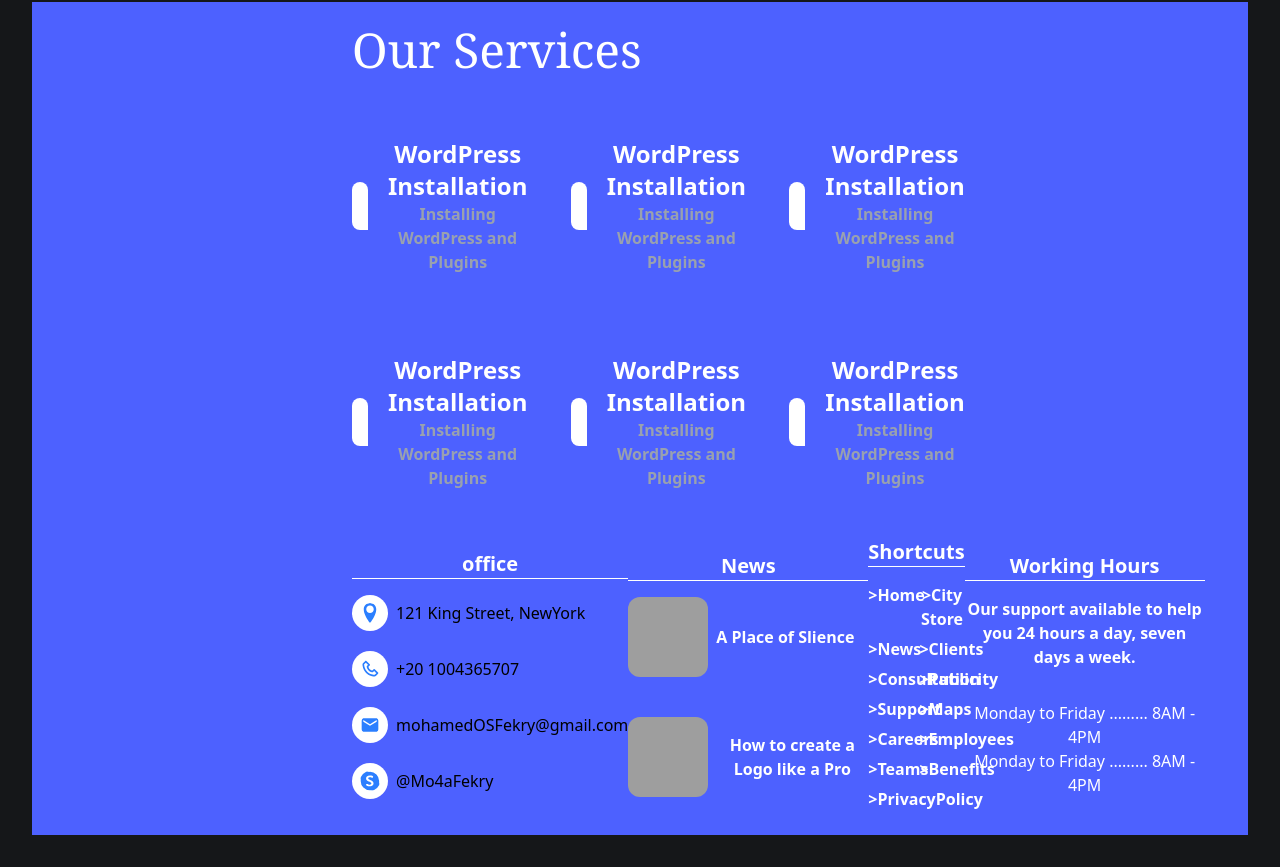
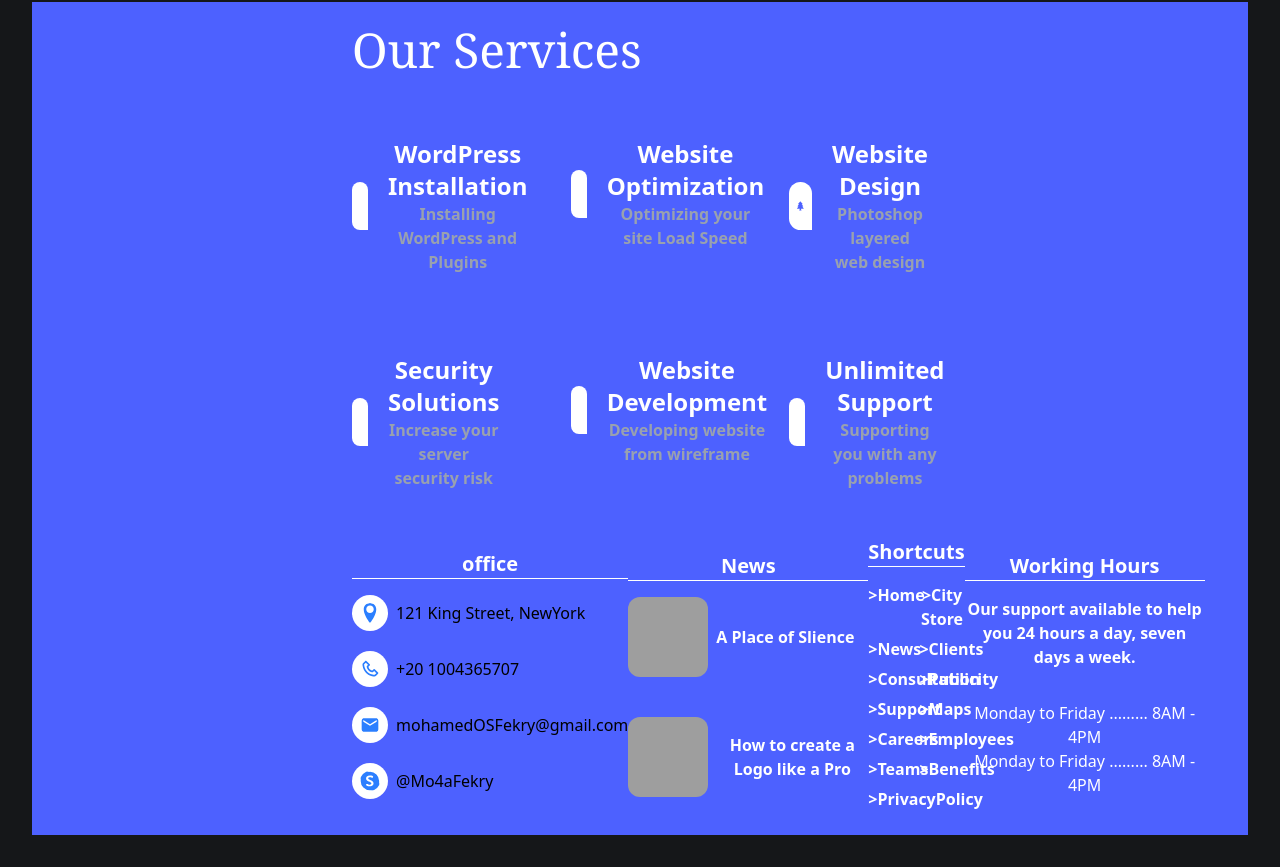
Before and after one commit to moshaosama/BizWorld, a React (Vite) app: page / in a window 1280 px wide. Shown: the part 2180-3047 px from the top of the page. Built offline with nearby package versions, Linux system fonts and the light colour scheme; grey boxes are pictures that could not be loaded.

Commit message:
Complete OurService Setion

```diff
--- a/src/Components/OurService/OurService.tsx
+++ b/src/Components/OurService/OurService.tsx
@@ -1,8 +1,23 @@
-import { lazy, Suspense } from "react";
+import { lazy, Suspense, useMemo } from "react";
 import { Container } from "../../Style";
+import { OurServiceList } from "./OurServiceList";
+import { ServiceComProps } from "./ServiceComponent/ServiceCom";
 const ServiceCom = lazy(() => import("./ServiceComponent/ServiceCom"));
 
 const OurService = () => {
+  const ServiceComRender = useMemo(() => {
+    return OurServiceList?.map((eL: ServiceComProps, index: number) => {
+      return (
+        <div key={index}>
+          <ServiceCom
+            Icon={eL.Icon}
+            Header={eL.Header}
+            Parahgraph={eL.Parahgraph}
+          />
+        </div>
+      );
+    });
+  }, []);
   return (
     <>
       <div className="bg-[#4d61ff] py-2">
@@ -12,14 +27,7 @@
         >
           <h1 className="text-white text-5xl font-serif">Our Services</h1>
           <div className="grid grid-cols-3 w-full gap-20">
-            <Suspense fallback="Loading...">
-              <ServiceCom />
-              <ServiceCom />
-              <ServiceCom />
-              <ServiceCom />
-              <ServiceCom />
-              <ServiceCom />
-            </Suspense>
+            <Suspense fallback="Loading...">{ServiceComRender}</Suspense>
           </div>
         </div>
       </div>
--- /dev/null
+++ b/src/Components/OurService/OurServiceList.tsx
@@ -0,0 +1,67 @@
+import { BiSolidCastle } from "react-icons/bi";
+import { FaCode, FaTree, FaWordpressSimple } from "react-icons/fa";
+import { HiMiniCheck } from "react-icons/hi2";
+import { LuShipWheel } from "react-icons/lu";
+
+export const OurServiceList = [
+  {
+    Icon: (
+      <FaWordpressSimple
+        className="text-[#4d61ff] p-2 text-5xl bg-white"
+        style={{ borderRadius: "20px 20px 0px 20px" }}
+      />
+    ),
+    Header: "WordPress Installation",
+    Parahgraph: "Installing WordPress and Plugins",
+  },
+  {
+    Icon: (
+      <HiMiniCheck
+        className="text-[#4d61ff] p-2 text-5xl bg-white"
+        style={{ borderRadius: "20px 20px 0px 20px" }}
+      />
+    ),
+    Header: "Website Optimization",
+    Parahgraph: "Optimizing your site Load Speed",
+  },
+  {
+    Icon: (
+      <FaTree
+        className="text-[#4d61ff] p-2 text-5xl bg-white"
+        style={{ borderRadius: "20px 20px 0px 20px" }}
+      />
+    ),
+    Header: "Website Design",
+    Parahgraph: "Photoshop layered web design",
+  },
+  {
+    Icon: (
+      <BiSolidCastle
+        className="text-[#4d61ff] p-2 text-5xl bg-white"
+        style={{ borderRadius: "20px 20px 0px 20px" }}
+      />
+    ),
+    Header: "Security Solutions",
+    Parahgraph: "Increase your server security risk",
+  },
+  {
+    Icon: (
+      <FaCode
+        className="text-[#4d61ff] p-2 text-5xl bg-white"
+        style={{ borderRadius: "20px 20px 0px 20px" }}
+      />
+    ),
+    Header: "Website Development",
+    Parahgraph: "Developing website from wireframe",
+  },
+  {
+    Icon: (
+      <LuShipWheel
+        className="text-[#4d61ff] p-2 text-5xl bg-white"
+        style={{ borderRadius: "20px 20px 0px 20px" }}
+      />
+    ),
+    Header: "Unlimited Support",
+    Parahgraph: "Supporting you with any problems",
+  },
+];
--- a/src/Components/OurService/ServiceComponent/ServiceCom.tsx
+++ b/src/Components/OurService/ServiceComponent/ServiceCom.tsx
@@ -1,20 +1,20 @@
-import { FaWordpressSimple } from "react-icons/fa";
+import { memo, ReactElement } from "react";
+export type ServiceComProps = {
+  Icon: ReactElement;
+  Header: string;
+  Parahgraph: string;
+};
 
-const ServiceCom = () => {
+const ServiceCom = memo(({ Icon, Header, Parahgraph }: ServiceComProps) => {
   return (
     <div className="flex gap-5 items-center">
-      <FaWordpressSimple
-        className="text-[#4d61ff] p-2 text-5xl bg-white"
-        style={{ borderRadius: "20px 20px 0px 20px" }}
-      />
+      {Icon}
       <div className="text-white ">
-        <h1 className="font-bold text-2xl">WordPress Installation</h1>
-        <p className="text-gray-400 text-md font-semibold">
-          Installing WordPress and Plugins
-        </p>
+        <h1 className="font-bold text-2xl">{Header}</h1>
+        <p className="text-gray-400 text-md font-semibold">{Parahgraph}</p>
       </div>
     </div>
   );
-};
+});
 
 export default ServiceCom;
```
